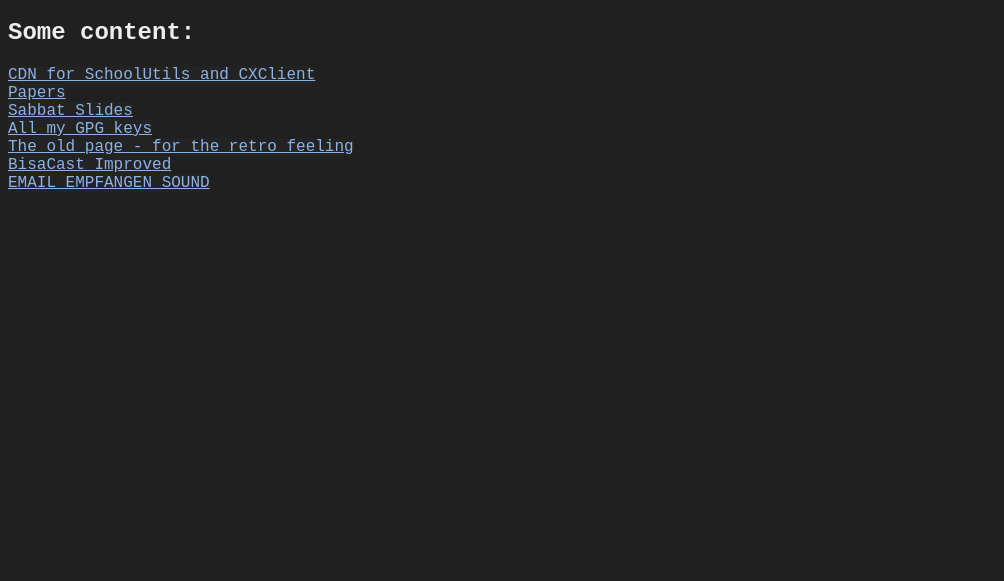
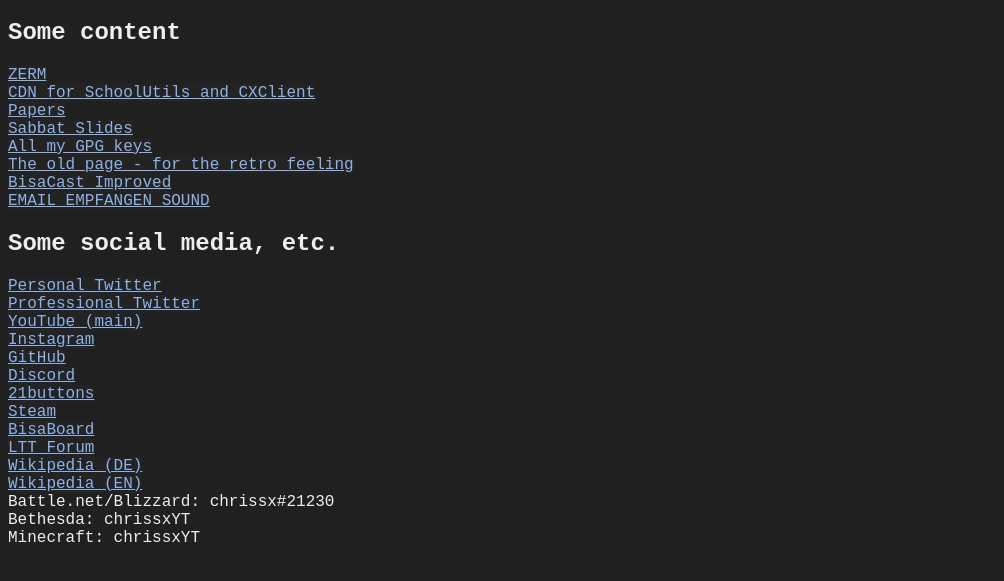
Before and after one commit to chrissxMedia/old.chrissx.de, a plain HTML site: page index.html in a window 1280 px wide. Shown: the part 61-642 px from the top of the page, without its empty margins (0-1004 px from the left). Drawn offline with Linux system fonts and the light colour scheme; a web font is replaced by a local one.

Commit message:
added some social media to the index

```diff
--- a/index.html
+++ b/index.html
@@ -34,7 +34,8 @@
 </head>
 <body>
         <h1>chrissx' Half-Personal Half-Professional Website™</h1>
-	<h2>Some content:</h2>
+	<h2>Some content</h2>
+        <a href="https://zerm.eu">ZERM</a><br/>
 	<a href="/cdn">CDN for SchoolUtils and CXClient</a><br/>
 	<a href="/papers">Papers</a><br/>
 	<a href="/sabbat">Sabbat Slides</a><br/>
@@ -42,5 +43,21 @@
 	<a href="/retro">The old page - for the retro feeling</a><br/>
 	<a href="/bcim">BisaCast Improved</a><br/>
 	<a href="email_empfangen.mp3">EMAIL EMPFANGEN SOUND</a><br/>
+        <h2>Some social media, etc.</h2>
+        <a href="https://twitter.com/nichtchrissx">Personal Twitter</a><br/>
+        <a href="https://twitter.com/chrissxMedia">Professional Twitter</a><br/>
+        <a href="https://youtube.com/chrissicx">YouTube (main)</a><br/>
+        <a href="https://instagram.com/chrissxYT">Instagram</a><br/>
+        <a href="https://github.com/chrissxYT">GitHub</a><br/>
+        <a href="/discord">Discord</a><br/>
+        <a href="https://21buttons.com/buttoner/chrissxofcl">21buttons</a><br/>
+        <a href="https://steamcommunity.com/id/chrissx">Steam</a><br/>
+        <a href="https://community.bisafans.de/index.php?user/95320-chrissx/">BisaBoard</a><br/>
+        <a href="https://linustechtips.com/main/profile/561856-chrissx/">LTT Forum</a><br/>
+        <a href="https://de.wikipedia.org/wiki/Benutzer:Chrissx_official">Wikipedia (DE)</a><br/>
+        <a href="https://en.wikipedia.org/wiki/User:Chrissx_official">Wikipedia (EN)</a><br/>
+        Battle.net/Blizzard: chrissx#21230<br/>
+        Bethesda: chrissxYT<br/>
+        Minecraft: chrissxYT<br/>
 </body>
 </html>
```
